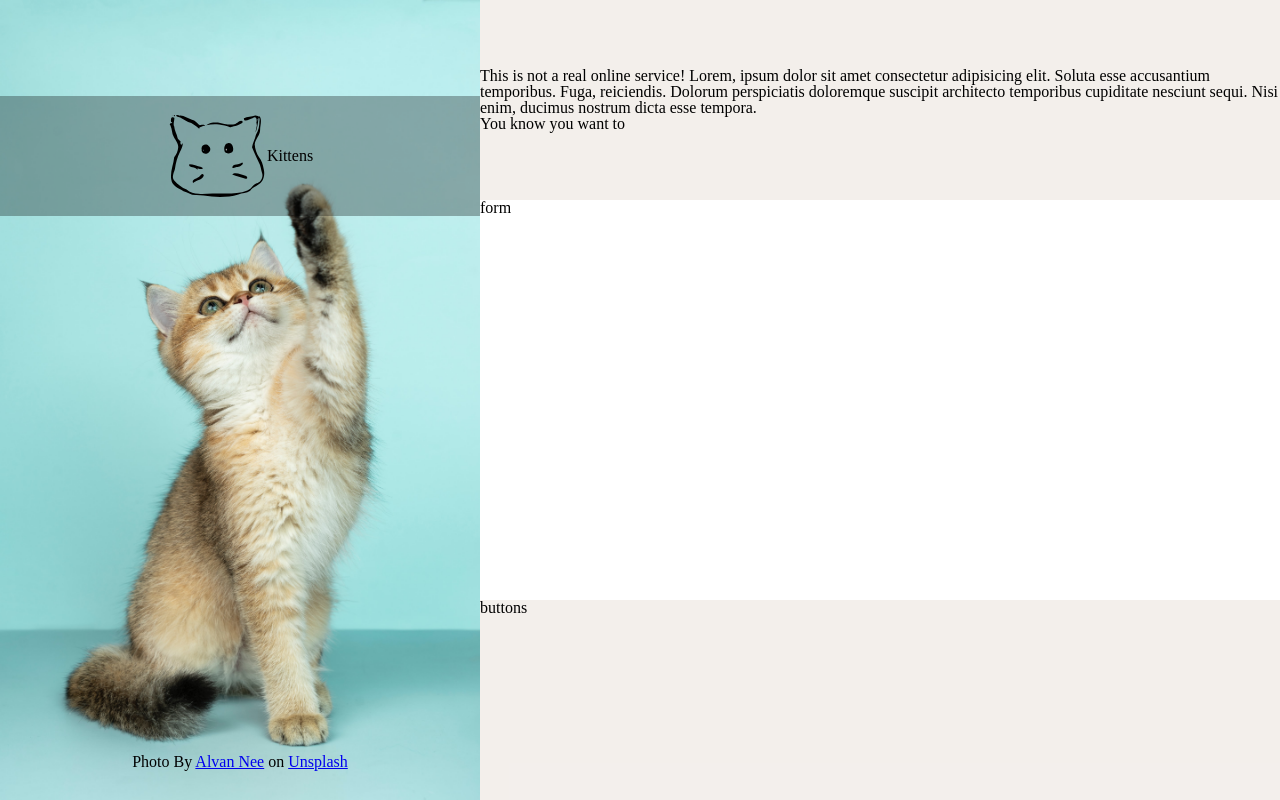
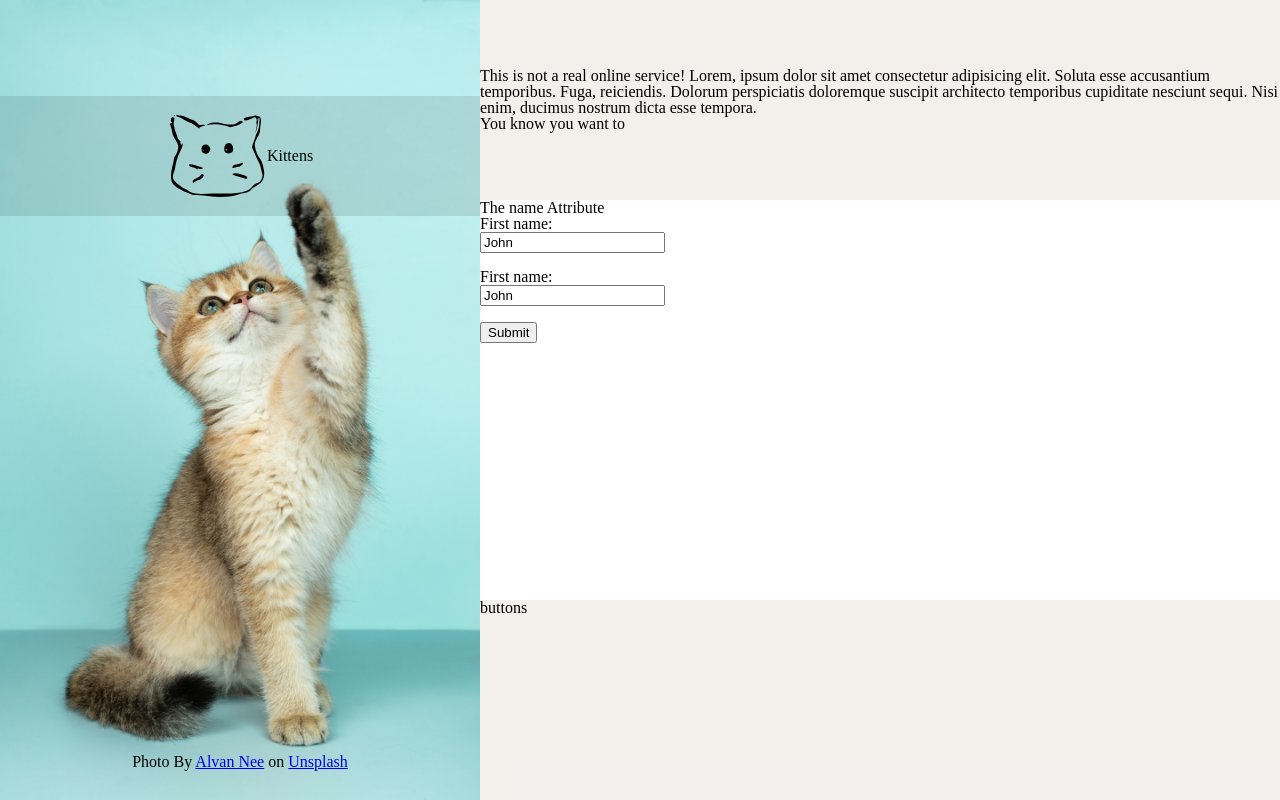
Before and after one commit to brunojustino/sign-up-form, a plain HTML site: page index.html in a window 1280 px wide. Drawn offline with Linux system fonts and the light colour scheme.

Commit message:
Design struc changes

```diff
--- a/index.html
+++ b/index.html
@@ -27,7 +27,14 @@
                 <p>You <em>know</em> you want to</p>
             </div>
             <div class="form-area">
-                form
+                <h2>The name Attribute</h2>
+                <form action="/action_page.php">
+                <label for="fname">First name:</label><br>
+                <input type="text" id="fname" value="John"><br><br>
+                <label for="fname">First name:</label><br>
+                <input type="text" id="fname" value="John"><br><br>
+                <input type="submit" value="Submit">
+                </form>
             </div>
             <div class="form-login">
                 buttons
--- a/style.css
+++ b/style.css
@@ -76,7 +76,7 @@ table {
 	align-items: center;
 	width: 100%;
 	margin-top: 20%;
-	background-color: rgba(0, 0, 0, 0.3);
+	background-color: rgba(0, 0, 0, 0.1);
 }
 
 .logo-icon {
```
